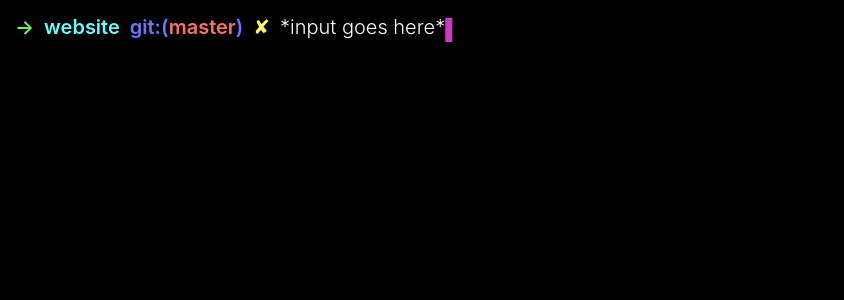
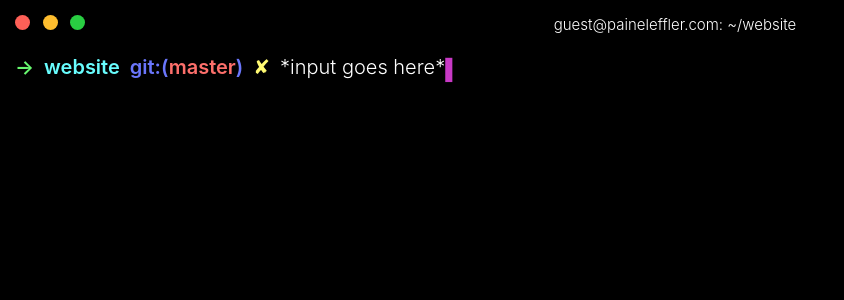
Before and after one commit to paineleffler/old-terminal, a React (Create React App) app: page / in a window 1280 px wide. Shown: the top 300 px of the page, without its empty margins (0-844 px from the left). Built offline with nearby package versions, Linux system fonts and the light colour scheme.

Commit message:
made the top bar for the terminal using flexbox

```diff
--- /dev/null
+++ b/src/components/Header.js
@@ -0,0 +1,67 @@
+import React from 'react'
+import styled from 'styled-components'
+
+const TopBar = styled.div`
+  display: flex;
+  flex: 1;
+  height: 2rem;
+  font-size: 1.5rem;
+  font-weight: 300;
+  flex-direction: row;
+  margin-bottom: 2rem;
+  justify-content: space-between;
+`
+
+const RightContainer = styled.div`
+  align-self: flex-start;
+`
+
+const LeftContainer = styled.div`
+  align-self: flex-start;
+`
+
+const CenterContainer = styled.div`
+  text-align: center;
+  width: 50rem;
+`
+
+const MacOptions = styled.div`
+  display: flex;
+  flex: 1;
+  flex-direction: row;
+  justify-content: space-between;
+  width: 7rem;
+`
+
+const Circle = styled.div`
+  width: 1.5rem;
+  height: 1.5rem;
+  border-radius: 50%;
+  :first-child {
+    background-color: #FE6057;
+  }
+  :nth-child(2) {
+    background-color: #FEBD2E;
+  }
+  :last-child {
+    background-color: #29CE42;
+  }
+`
+
+const Header = () => {
+  return (
+    <TopBar>
+      <LeftContainer>
+        <MacOptions>
+          <Circle />
+          <Circle />
+          <Circle />
+        </MacOptions>
+      </LeftContainer>
+      <CenterContainer>guest@paineleffler.com: ~/website</CenterContainer>
+      <RightContainer />
+    </TopBar>
+  )
+}
+
+export default Header
--- a/src/components/Terminal.js
+++ b/src/components/Terminal.js
@@ -1,6 +1,7 @@
 import React from 'react'
 import styled from 'styled-components'
 
+import Header from './Header'
 import History from './History'
 import Command from './Command'
 
@@ -12,6 +13,7 @@ const TerminalContainer = styled.div`
 const Terminal = () => {
   return (
     <TerminalContainer>
+      <Header />
       <History />
       <Command />
     </TerminalContainer>
```
